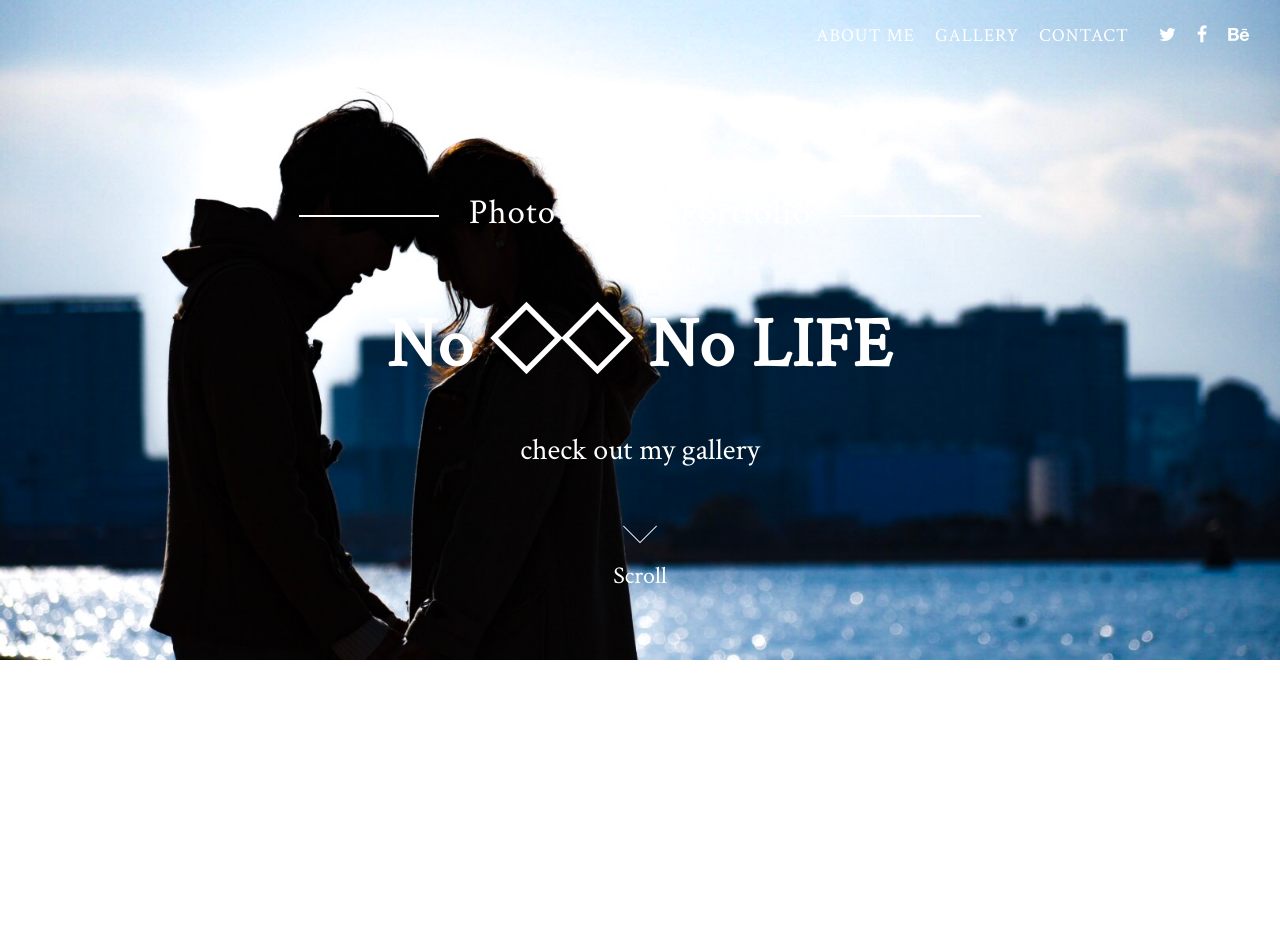
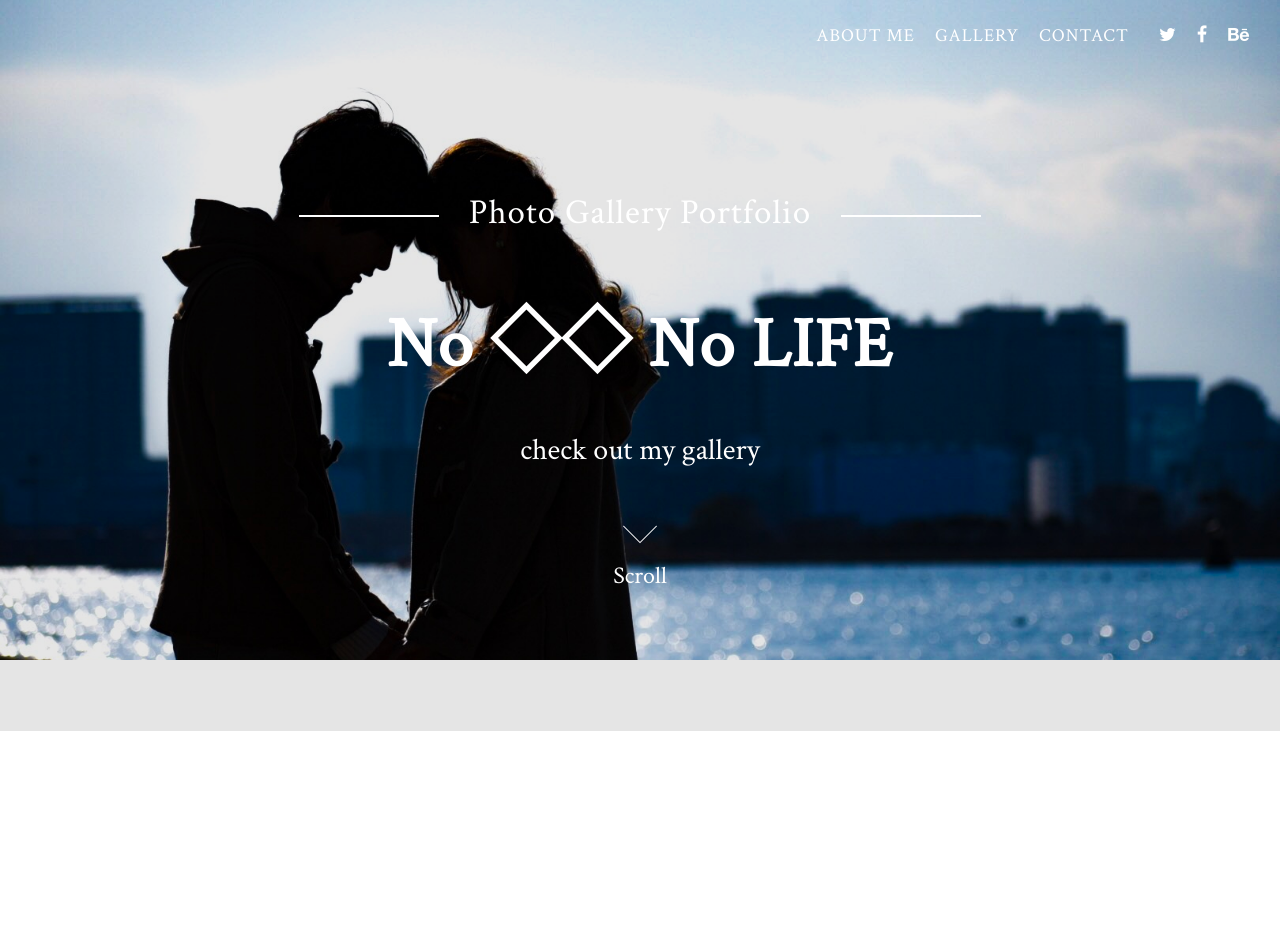
Before and after one commit to mtgallery/photos, a PHP site: page / in a window 1280 px wide. Shown: the top 930 px of the page. Run offline with PHP 8.4, Linux system fonts and the light colour scheme; some libraries are stand-ins or nearby versions.

Commit message:
Update style_v1.css

```diff
--- a/css/style_v1.css
+++ b/css/style_v1.css
@@ -50,6 +50,10 @@
 
 
 /* header menu */
+.wrapper {
+    background-color: rgba(0,0,0,0.1);
+}
+
 .wrapper::before {
     content: '';
     display: block;
```
